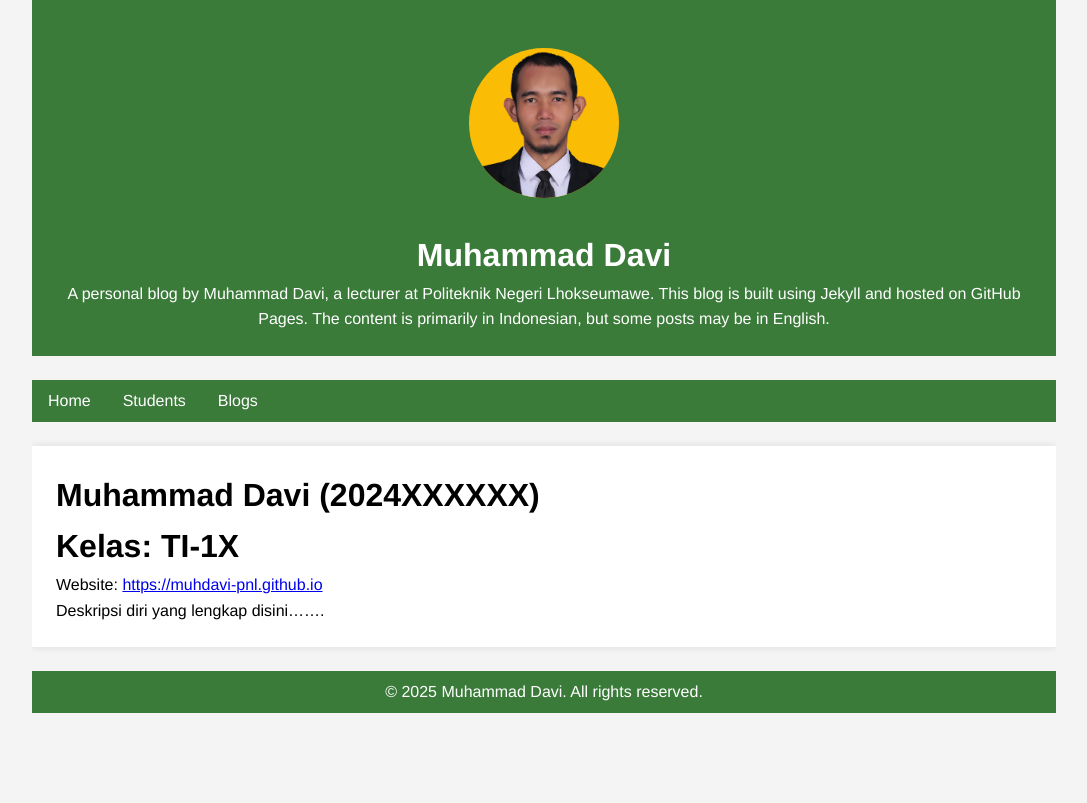
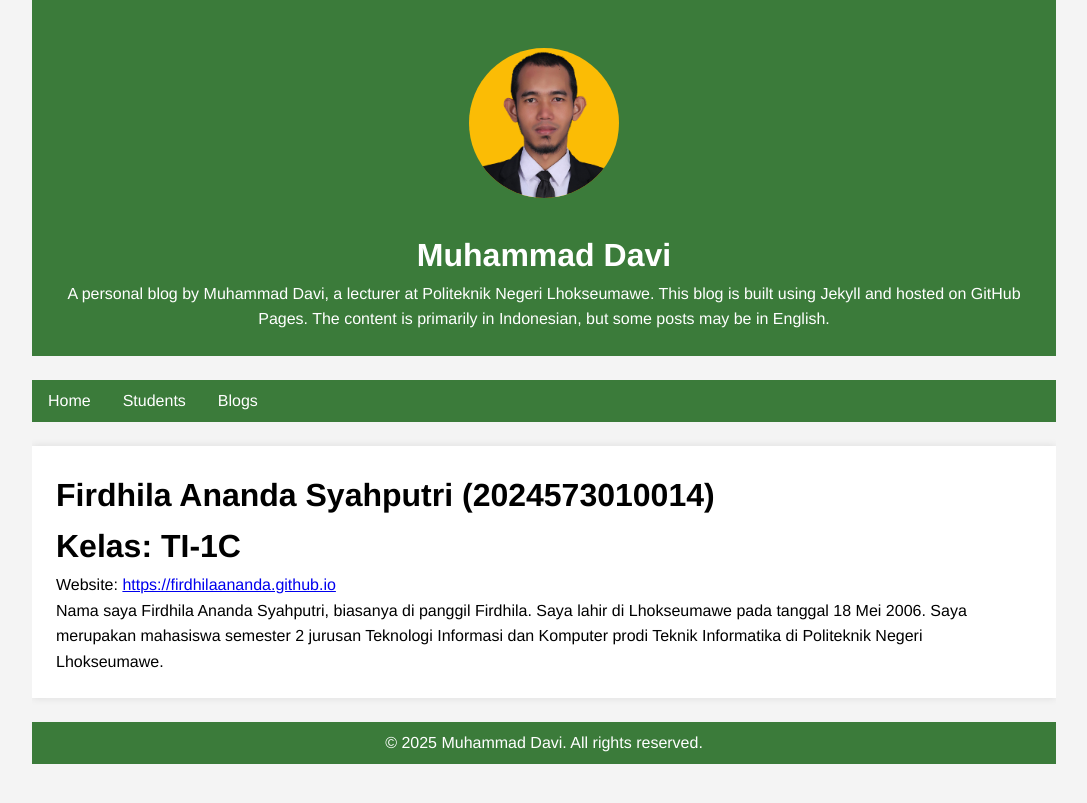
Before and after one commit to muhdavi-pnl/muhdavi-pnl.github.io, a Jekyll site: the page built from _students/davi.md, in a window 1280 px wide. Shown: the top 803 px of the page, without its empty margins (96-1183 px from the left). Built offline with Jekyll 4.4.1, drawn with Linux system fonts in a browser that asks for light colours.

Commit message:
firdhila.md

```diff
--- a/_students/davi.md
+++ b/_students/davi.md
@@ -1,9 +1,9 @@
 ---
 layout: student
-short_name: Davi
-name: Muhammad Davi
-nim: 2024XXXXXX
-class: TI-1X
-website: https://muhdavi-pnl.github.io
+short_name: Firdhila
+name: Firdhila Ananda Syahputri
+nim: 2024573010014
+class: TI-1C
+website: https://firdhilaananda.github.io
 ---
-Deskripsi diri yang lengkap disini.......
+Nama saya Firdhila Ananda Syahputri, biasanya di panggil Firdhila. Saya lahir di Lhokseumawe pada tanggal 18 Mei 2006. Saya merupakan mahasiswa semester 2 jurusan Teknologi Informasi dan Komputer prodi Teknik Informatika di Politeknik Negeri Lhokseumawe.
```
